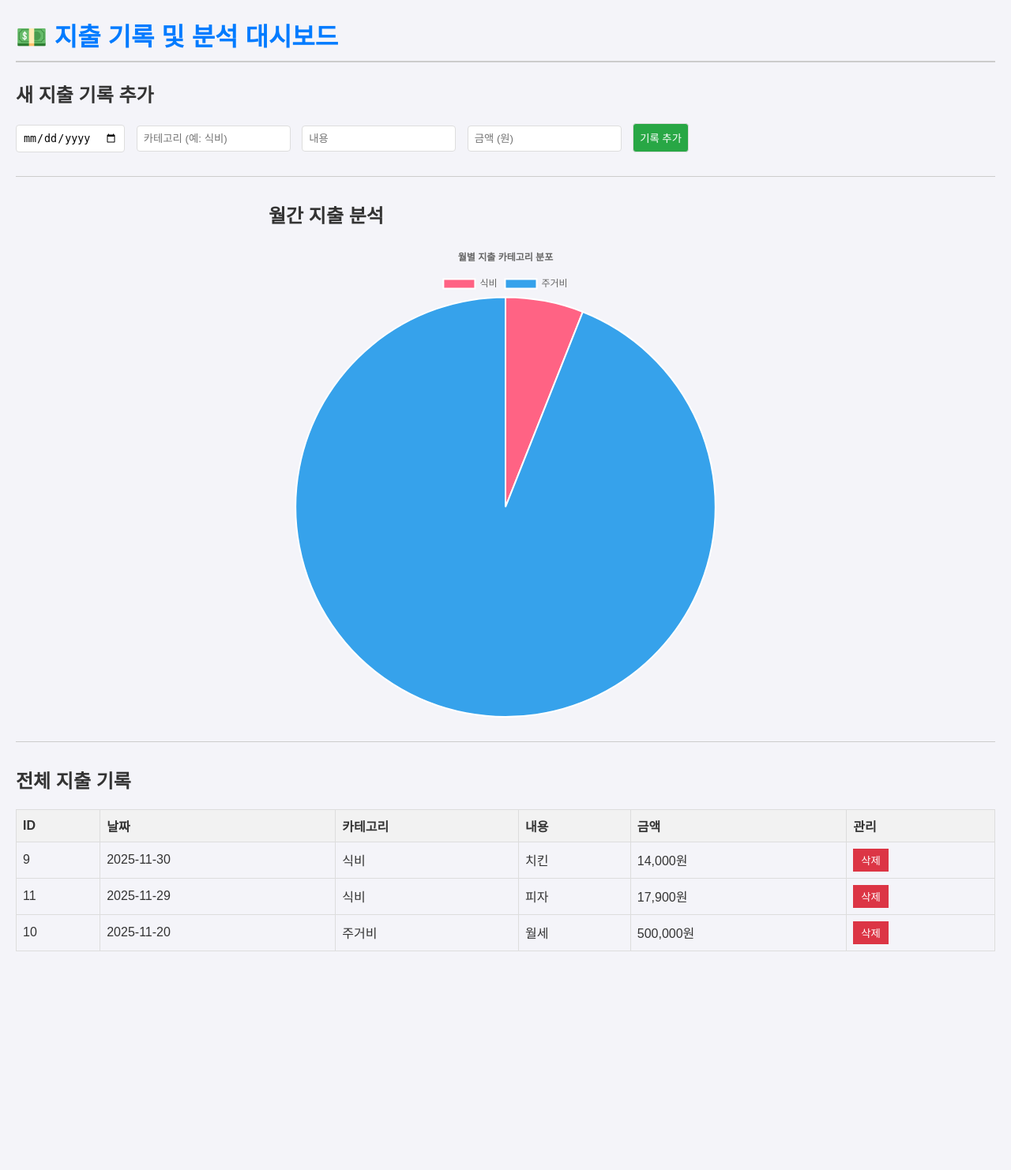
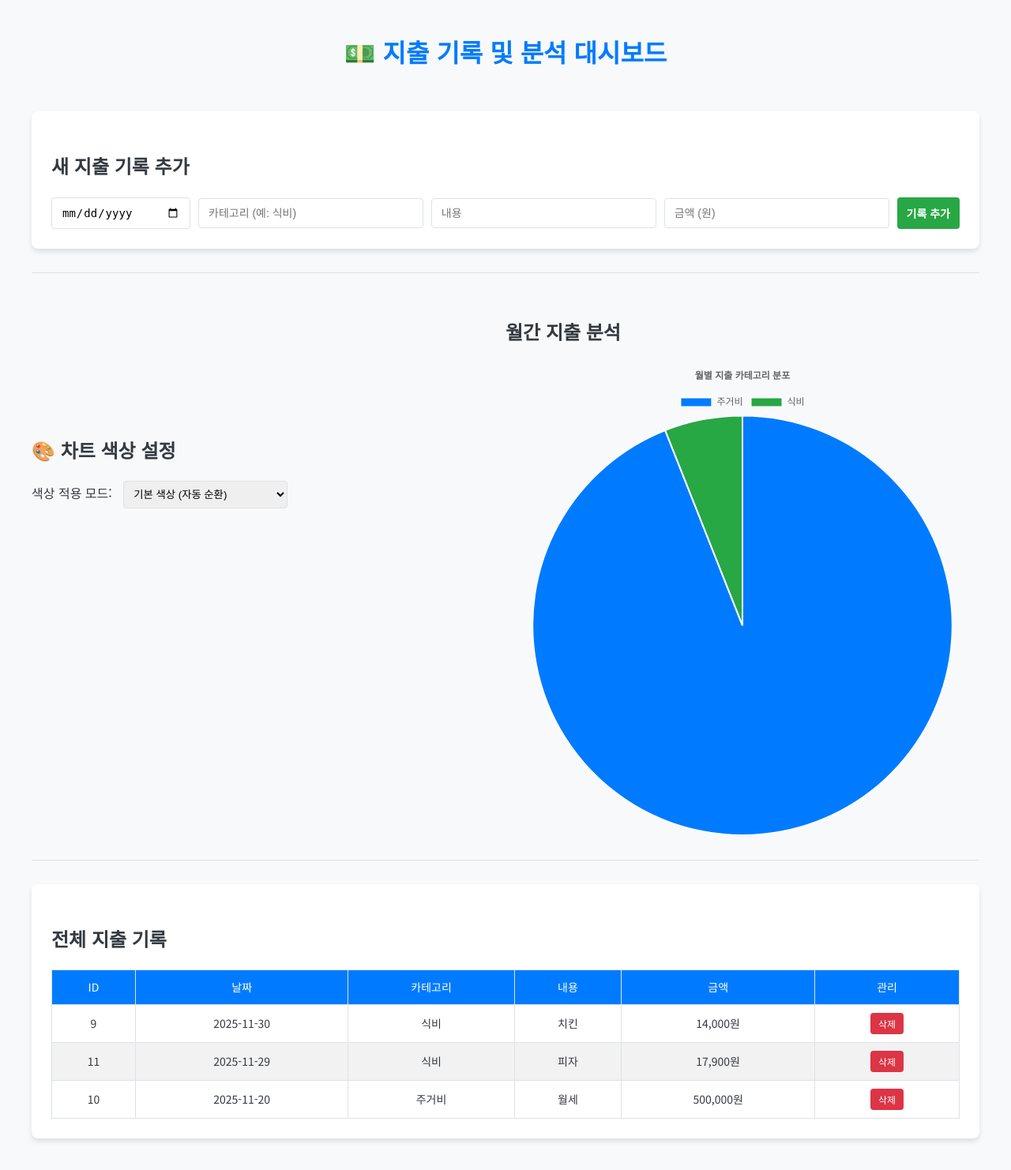
Before and after one commit to schoi0615/grapefruit, a Flask app: page / in a window 1280 px wide. Shown: the whole page at 79% size. Before the commit the page ends 1205 px from the top, so only its background shows below. Run offline with Flask 3, Linux system fonts and the light colour scheme; data comes from the database, SQL or seed files in the repository; both versions use the stored data as it was after the commit.

Commit message:
UI 최종 개선 및 레이아웃 조정(색상 설정 추가와 차트 섹션과의 가로 재배치, 박스 및 배경 제거)

```diff
--- a/static/css/style.css
+++ b/static/css/style.css
@@ -1,54 +1,188 @@
-/* static/css/style.css (기존 내용에 추가) */
+/* Google Font 'Noto Sans KR' 임포트 */
+@import url('https://fonts.googleapis.com/css2?family=Noto+Sans+KR:wght@300;400;700&display=swap');
+
+:root {
+    --primary-color: #007bff;
+    --success-color: #28a745;
+    --danger-color: #dc3545;
+    --bg-light: #f8f9fa;
+    --text-color: #343a40;
+    --border-color: #dee2e6;
+}
+
+/* 기본 스타일 및 폰트 설정 */
 body {
-    font-family: Arial, sans-serif;
-    margin: 20px;
-    background-color: #f4f4f9;
-    color: #333;
+    font-family: 'Noto Sans KR', sans-serif;
+    margin: 0;
+    background-color: var(--bg-light);
+    color: var(--text-color);
+    line-height: 1.6;
 }
+
+.container {
+    max-width: 1200px;
+    margin: 40px auto;
+    padding: 0 20px;
+}
+
 h1 {
-    color: #007bff;
-    border-bottom: 2px solid #ccc;
+    color: var(--primary-color);
+    text-align: center;
     padding-bottom: 10px;
+    margin-bottom: 40px;
+    font-weight: 700;
 }
-hr { border: 0; height: 1px; background: #ccc; margin: 30px 0; }
 
-/* 폼 스타일 */
+h2 {
+    font-weight: 600;
+    color: var(--text-color);
+    margin-top: 25px;
+    /* 왼쪽의 파란색 바와 패딩 제거 */
+    border-left: none;
+    padding-left: 0;
+    margin-bottom: 20px;
+}
+
+hr { border: 0; height: 1px; background: var(--border-color); margin: 30px 0; }
+
+/* --- 공통 섹션 스타일 (폼, 목록만 흰 박스 유지) --- */
+#input-section, #list-section {
+    background-color: #ffffff;
+    padding: 25px;
+    border-radius: 8px;
+    box-shadow: 0 4px 6px rgba(0, 0, 0, 0.1);
+    margin-top: 30px;
+}
+/* input-section은 맨 위로 올라갔으므로 상단 마진을 0으로 설정 */
+#input-section {
+    margin-top: 0;
+}
+
+/* --- 차트 및 설정 섹션 (박스 제거 및 Float 적용) --- */
+#settings-section {
+    float: left;
+    width: 30%;
+    min-width: 280px;
+    padding: 0; /* 박스 제거를 위해 내부 패딩 제거 */
+    background-color: transparent; /* 배경 투명화 */
+    box-shadow: none; /* 그림자 제거 */
+    margin-right: 20px; /* 차트와의 간격 추가 */
+
+    /* 차트 옆, 세로 중앙 정렬을 위한 스타일 */
+    /* 설정 섹션을 상위 컨테이너처럼 간주하여 텍스트를 중앙에 가깝게 조정 */
+    margin-top: 150px; /* 수동으로 아래로 내려 중앙에 가깝게 배치 */
+}
+
+#chart-section {
+    float: right;
+    width: 65%;
+    max-width: 600px;
+    padding: 0; /* 박스 제거를 위해 내부 패딩 제거 */
+    background-color: transparent; /* 배경 투명화 */
+    box-shadow: none; /* 그림자 제거 */
+    margin-top: 0;
+}
+
+#categoryChart {
+    max-width: 100%;
+    height: auto;
+}
+
+
+/* --- 폼 스타일 --- */
 #recordForm input, #recordForm button {
-    padding: 8px;
-    margin-right: 10px;
-    border: 1px solid #ddd;
+    padding: 10px 12px;
+    border: 1px solid var(--border-color);
     border-radius: 4px;
+    font-size: 14px;
+}
+#recordForm {
+    display: flex;
+    gap: 10px;
+    align-items: center;
+}
+#recordForm input {
+    flex-grow: 1;
+    min-width: 100px;
+}
+#recordForm input[type="date"] {
+    flex-grow: 0;
+    width: 150px;
 }
 #recordForm button {
-    background-color: #28a745;
+    background-color: var(--success-color);
     color: white;
+    border: none;
     cursor: pointer;
+    font-weight: 700;
+    transition: background-color 0.2s;
+}
+#recordForm button:hover {
+    background-color: #1e7e34;
 }
 
-/* 테이블 스타일 */
+/* --- 테이블 및 설정 UI 스타일 --- */
 #recordsTable {
     width: 100%;
     border-collapse: collapse;
     margin-top: 15px;
+    font-size: 14px;
+    text-align: center;
 }
 #recordsTable th, #recordsTable td {
-    border: 1px solid #ddd;
-    padding: 8px;
-    text-align: left;
+    border: 1px solid var(--border-color);
+    padding: 10px;
 }
 #recordsTable th {
+    background-color: var(--primary-color);
+    color: white;
+    font-weight: 400;
+}
+#recordsTable tr:nth-child(even) {
     background-color: #f2f2f2;
 }
-
-/* 차트 영역 */
-#chart-section {
-    width: 600px; /* 차트 크기 제한 */
-    margin: 20px auto;
-}
 #recordsTable button {
-    background-color: #dc3545;
+    background-color: var(--danger-color);
     color: white;
     border: none;
     padding: 5px 10px;
+    border-radius: 4px;
+    cursor: pointer;
+    font-size: 12px;
+    transition: background-color 0.2s;
+}
+#recordsTable button:hover {
+    background-color: #c82333;
+}
+#settings-section select {
+    padding: 8px;
+    border: 1px solid var(--border-color);
+    border-radius: 4px;
+    margin-left: 10px;
+}
+#customColorInput {
+    display: flex;
+    flex-wrap: wrap;
+    gap: 15px;
+    margin-top: 15px;
+}
+.color-setting-item {
+    display: flex;
+    align-items: center;
+    gap: 8px;
+    border: 1px solid #ddd;
+    padding: 5px 10px;
+    border-radius: 4px;
+    background-color: #fafafa;
+}
+.color-setting-item label {
+    font-weight: 500;
+    font-size: 14px;
+}
+.color-setting-item input[type="color"] {
+    width: 50px;
+    height: 30px;
+    padding: 0;
+    border: none;
     cursor: pointer;
 }
--- a/static/js/main.js
+++ b/static/js/main.js
@@ -1,14 +1,25 @@
 // static/js/main.js
 
 document.addEventListener('DOMContentLoaded', () => {
-    // 폼 요소와 테이블 tbody 요소를 가져옵니다.
     const form = document.getElementById('recordForm');
     const recordsBody = document.querySelector('#recordsTable tbody');
+    const colorModeSelect = document.getElementById('colorMode');
+    const customColorInput = document.getElementById('customColorInput');
 
-    // 페이지 로드 시 기록을 불러오고 시각화합니다.
+    const DEFAULT_COLORS = [
+        '#007bff', '#28a745', '#ffc107', '#dc3545', '#6f42c1',
+        '#17a2b8', '#fd7e14', '#e83e8c', '#adb5bd', '#20c997'
+    ];
+
+    let currentRecords = [];
+
     fetchAndRenderRecords();
 
-    // --- 1. 기록 등록 (Create) 핸들러 ---
+    colorModeSelect.addEventListener('change', () => {
+        updateColorSettingsUI(currentRecords);
+        renderChart(getCategoryMap(currentRecords));
+    });
+
     form.addEventListener('submit', async (e) => {
         e.preventDefault();
 
@@ -16,7 +27,6 @@ document.addEventListener('DOMContentLoaded', () => {
             date: document.getElementById('date').value,
             category: document.getElementById('category').value,
             description: document.getElementById('description').value,
-            // 금액을 숫자로 변환
             amount: parseFloat(document.getElementById('amount').value)
         };
 
@@ -29,25 +39,23 @@ document.addEventListener('DOMContentLoaded', () => {
         if (response.ok) {
             alert('기록 추가 성공!');
             form.reset();
-            fetchAndRenderRecords(); // 목록 새로고침
+            fetchAndRenderRecords();
         } else {
             const data = await response.json();
             alert(`기록 추가 실패: ${data.error}`);
         }
     });
 
-    // --- 2. 목록 조회 및 렌더링 (Read) ---
     async function fetchAndRenderRecords() {
         const response = await fetch('/api/records');
         const records = await response.json();
 
-        recordsBody.innerHTML = ''; // 기존 목록 초기화
+        currentRecords = records;
+        recordsBody.innerHTML = '';
 
-        let totalExpense = 0;
-        const categoryMap = {}; // 카테고리별 합계를 위한 맵
+        const categoryMap = {};
 
         records.forEach(record => {
-            // 테이블 행 생성
             const row = recordsBody.insertRow();
             row.insertCell(0).textContent = record.id;
             row.insertCell(1).textContent = record.date;
@@ -55,22 +63,73 @@ document.addEventListener('DOMContentLoaded', () => {
             row.insertCell(3).textContent = record.description;
             row.insertCell(4).textContent = record.amount.toLocaleString('ko-KR') + '원';
 
-            // 삭제 버튼 생성
             const deleteButton = document.createElement('button');
             deleteButton.textContent = '삭제';
             deleteButton.onclick = () => deleteRecord(record.id);
             row.insertCell(5).appendChild(deleteButton);
 
-            // 통계 데이터 계산
-            totalExpense += record.amount;
             categoryMap[record.category] = (categoryMap[record.category] || 0) + record.amount;
         });
 
-        // 시각화 함수 호출
+        updateColorSettingsUI(records);
         renderChart(categoryMap);
     }
 
-    // --- 3. 기록 삭제 (Delete) ---
+    function updateColorSettingsUI(records) {
+        customColorInput.innerHTML = '';
+        const mode = colorModeSelect.value;
+
+        if (mode === 'default') {
+            customColorInput.style.display = 'none';
+            return;
+        }
+
+        customColorInput.style.display = 'flex';
+
+        const categoryMap = getCategoryMap(records);
+        let targetCategories = [];
+
+        if (mode === 'custom') {
+            targetCategories = Object.keys(categoryMap);
+        } else if (mode === 'size') {
+            targetCategories = Object.entries(categoryMap)
+                                     .sort((a, b) => b[1] - a[1])
+                                     .slice(0, 5)
+                                     .map(item => item[0]);
+        }
+
+        if (targetCategories.length === 0) {
+             customColorInput.innerHTML = `<p>데이터가 없어 설정할 카테고리가 없습니다.</p>`;
+             return;
+        }
+
+        customColorInput.innerHTML = `<p style="width: 100%; margin-bottom: 10px;">${mode === 'custom' ? '모든 카테고리' : '상위 5개 카테고리'} 색상을 지정하세요.</p>`;
+
+        targetCategories.forEach((cat, index) => {
+            const div = document.createElement('div');
+            div.className = 'color-setting-item';
+            div.innerHTML = `
+                <label>${cat} (${mode === 'size' ? (index + 1) + '위' : '커스텀'}):</label>
+                <input type="color" id="color-${cat}" data-category="${cat}" value="${DEFAULT_COLORS[index % DEFAULT_COLORS.length]}">
+            `;
+            customColorInput.appendChild(div);
+        });
+
+        customColorInput.querySelectorAll('input[type="color"]').forEach(input => {
+            input.addEventListener('input', () => {
+                renderChart(getCategoryMap(records));
+            });
+        });
+    }
+
+    function getCategoryMap(records) {
+        const map = {};
+        records.forEach(r => {
+            map[r.category] = (map[r.category] || 0) + r.amount;
+        });
+        return map;
+    }
+
     async function deleteRecord(id) {
         if (!confirm('정말로 이 기록을 삭제하시겠습니까?')) return;
 
@@ -80,46 +139,65 @@ document.addEventListener('DOMContentLoaded', () => {
 
         if (response.ok) {
             alert('삭제 완료');
-            fetchAndRenderRecords(); // 목록 새로고침
+            fetchAndRenderRecords();
         } else {
             alert('삭제 실패');
         }
     }
 
-    // --- 4. 데이터 시각화 (Chart.js) ---
-    let chartInstance = null; // 차트 인스턴스 저장 변수
+    let chartInstance = null;
+
     function renderChart(categoryMap) {
         const ctx = document.getElementById('categoryChart').getContext('2d');
 
         if (chartInstance) {
-            chartInstance.destroy(); // 기존 차트가 있으면 파괴
+            chartInstance.destroy();
         }
 
         const labels = Object.keys(categoryMap);
         const data = Object.values(categoryMap);
+        const mode = colorModeSelect.value;
+        let backgroundColors = [];
+
+        // 데이터 정렬
+        const sortedCategories = Object.entries(categoryMap).sort((a, b) => b[1] - a[1]);
+        const sortedLabels = sortedCategories.map(item => item[0]);
+        const sortedData = sortedCategories.map(item => item[1]);
+
+
+        if (mode === 'custom' || mode === 'size') {
+            const customColors = {};
+            customColorInput.querySelectorAll('input[type="color"]').forEach(input => {
+                customColors[input.dataset.category] = input.value;
+            });
+
+            // 정렬된 순서대로 색상을 가져오거나 기본 색상을 적용
+            backgroundColors = sortedLabels.map((cat, index) => {
+                // 커스텀 색상이 있다면 사용, 없으면 기본 색상 사용
+                return customColors[cat] || DEFAULT_COLORS[index % DEFAULT_COLORS.length];
+            });
+
+        } else { // 'default' 모드
+            // 정렬된 순서대로 기본 색상 적용
+            backgroundColors = sortedLabels.map((_, index) => DEFAULT_COLORS[index % DEFAULT_COLORS.length]);
+        }
+
 
         chartInstance = new Chart(ctx, {
             type: 'pie',
             data: {
-                labels: labels,
+                labels: sortedLabels,
                 datasets: [{
                     label: '카테고리별 지출 비율',
-                    data: data,
-                    backgroundColor: [
-                        '#FF6384', '#36A2EB', '#FFCE56', '#4BC0C0', '#9966FF', '#FF9F40'
-                    ]
+                    data: sortedData,
+                    backgroundColor: backgroundColors,
                 }]
             },
             options: {
                 responsive: true,
                 plugins: {
-                    legend: {
-                        position: 'top',
-                    },
-                    title: {
-                        display: true,
-                        text: '월별 지출 카테고리 분포'
-                    }
+                    legend: { position: 'top' },
+                    title: { display: true, text: '월별 지출 카테고리 분포' }
                 }
             }
         });
--- a/templates/index.html
+++ b/templates/index.html
@@ -7,6 +7,7 @@
     <link rel="stylesheet" href="{{ url_for('static', filename='css/style.css') }}">
 </head>
 <body>
+    <div class="container">
         <h1>💵 지출 기록 및 분석 대시보드</h1>
 
         <div id="input-section">
@@ -22,10 +23,27 @@
 
         <hr>
 
-    <div id="chart-section">
+        <div id="settings-section" style="float: left;">
+            <h2>🎨 차트 색상 설정</h2>
+
+            <label for="colorMode">색상 적용 모드:</label>
+            <select id="colorMode">
+                <option value="default">기본 색상 (자동 순환)</option>
+                <option value="custom">카테고리별 사용자 지정</option>
+                <option value="size">크기 순 커스텀 (상위 5개 지정)</option>
+            </select>
+
+            <div id="customColorInput" style="display:none; margin-top: 15px;">
+                <p>선택한 모드에 따라 아래에 설정 필드가 나타납니다.</p>
+            </div>
+        </div>
+
+        <div id="chart-section" style="float: right;">
             <h2>월간 지출 분석</h2>
             <canvas id="categoryChart"></canvas>
         </div>
+
+        <div style="clear: both;"></div>
 
         <hr>
 
@@ -46,6 +64,7 @@
                 </tbody>
             </table>
         </div>
+    </div>
 
     <script src="{{ url_for('static', filename='js/main.js') }}"></script>
 </body>
```
Also changed, not shown: finance_records.db, 6 other files. Lines whose indentation alone changed are shown as unchanged.
